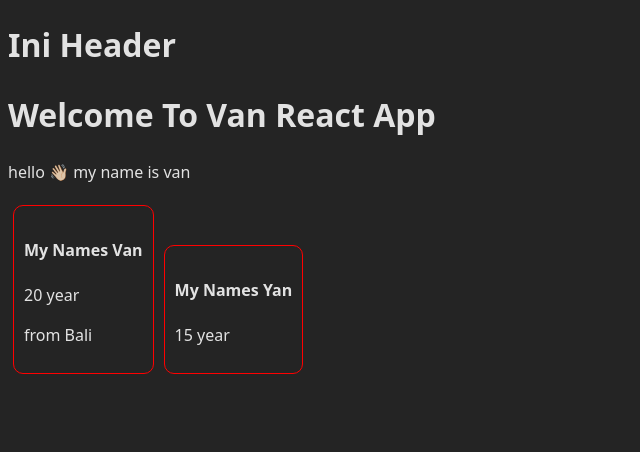
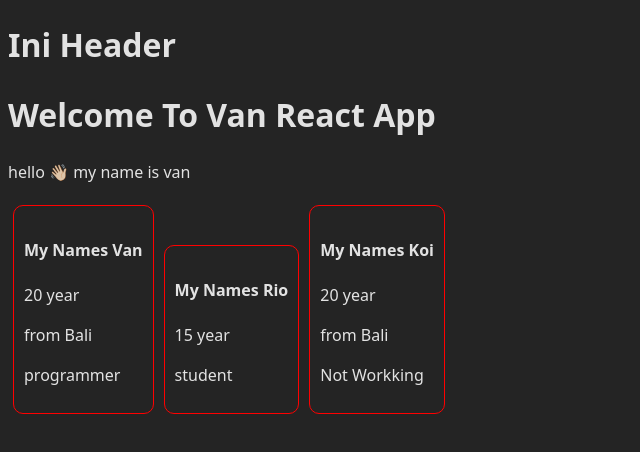
Before and after one commit to yanevannn/react-basics, a React (Vite) app: page / in a window 1280 px wide. Shown: the top 452 px of the page, without its empty margins (0-640 px from the left). Built offline with nearby package versions, Linux system fonts and the light colour scheme.

Commit message:
Update: add default values and destructure props in components

```diff
--- a/src/App.tsx
+++ b/src/App.tsx
@@ -7,8 +7,9 @@ function App() {
     <>
       <Header />
       <Welcome />
-      <Card names="Van" age={20} address="Bali"/>
-      <Card names="Yan" age={15} />
+      <Card names="Van" age={20} address="Bali" job="programmer"/>
+      <Card names="Rio" age={15} job="student"/>
+      <Card names="Koi" age={20} address="Bali"/>
     </>
   );
 }
--- a/src/components/Card.tsx
+++ b/src/components/Card.tsx
@@ -2,16 +2,19 @@ type ProfileCardData = {
   names: string;
   age: number;
   address?: string; //optional props add ( ? )
+  job?: string
 };
 
 const Card = (props: ProfileCardData) => {
+  const { names, age, address, job = "Not Workking" } = props;
   return (
     <>
       <div className="card">
-        <h4>My Names {props.names}</h4>
-        <p>{props.age} year</p>
+        <h4>My Names {names}</h4>
+        <p>{age} year</p>
         {/* conditional rendering by value props 👇🏻 (if ternary)*/}
-        {props.address ? <p>from {props.address}</p> : null}
+        {address ? <p>from {address}</p> : null}
+        <p>{job}</p>
       </div>
     </>
   );
```
